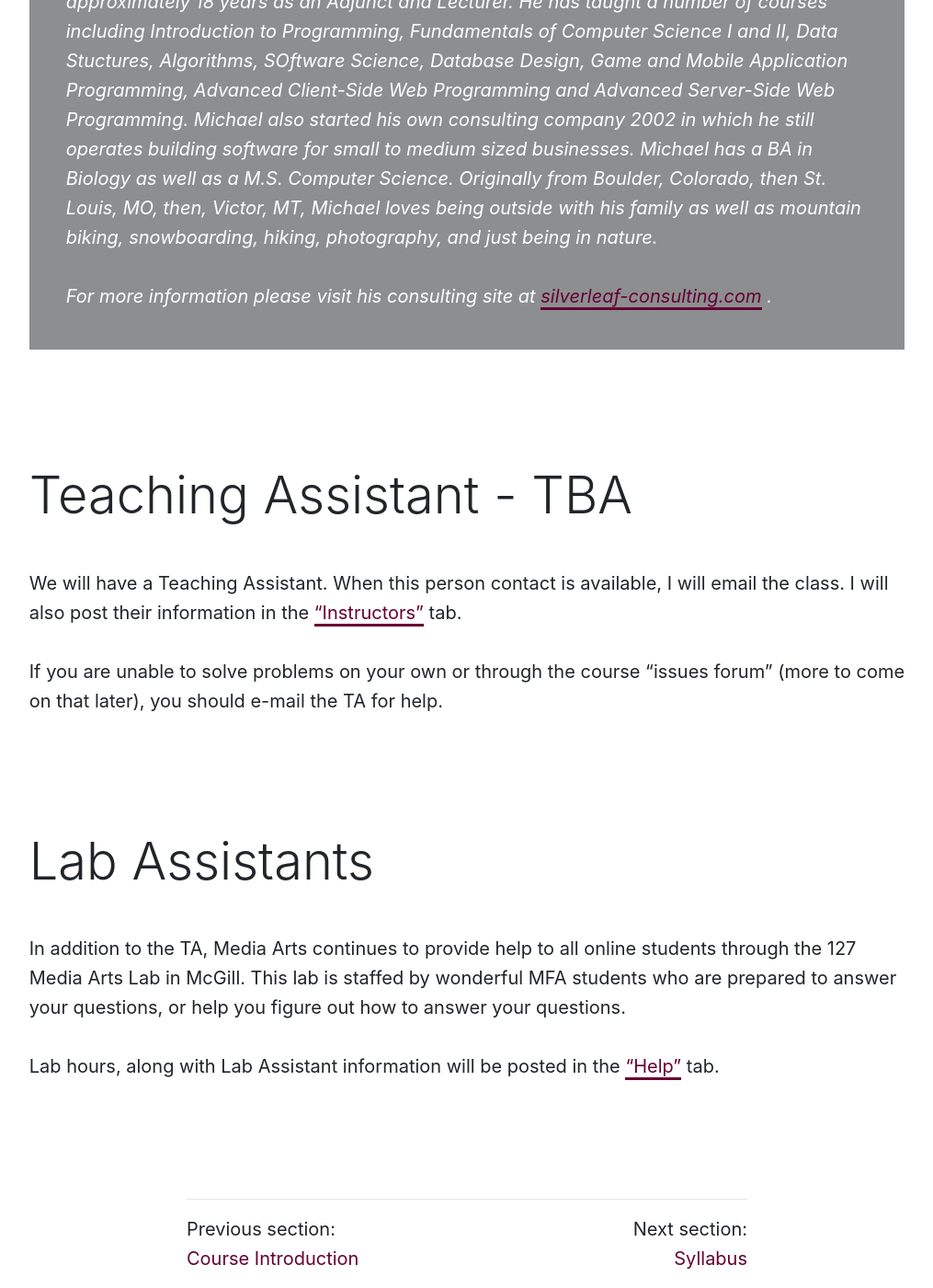
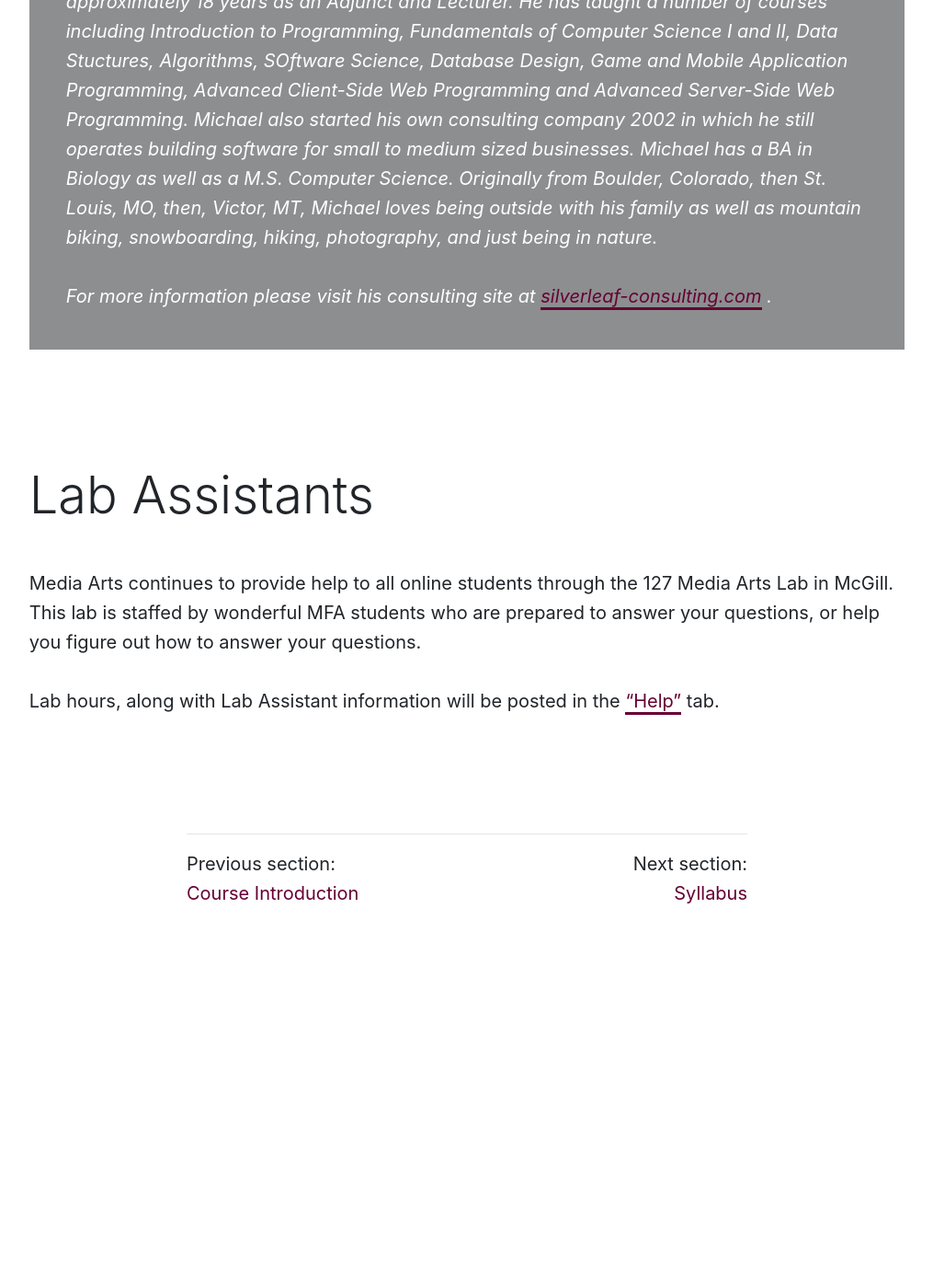
Before and after one commit to Montana-Media-Arts/441-web-tech-Spring2019-course, a Jekyll site: the page built from modules/week-1/_posts/2017-01-03-instructors.md, in a window 1280 px wide and 1400 px high, scrolled down 2258 px. Shown: the whole window at 92% size, without its empty margins (132-1147 px from the left). Built offline with Jekyll 4.4.1, drawn with Linux system fonts in a browser that asks for light colours; nearby versions of some CDN libraries; after the commit the page ends 3261 px from its top, so only the background shows below that.

Commit message:
Update 2017-01-03-instructors.md
updated the main instructors page

```diff
--- a/modules/week-1/_posts/2017-01-03-instructors.md
+++ b/modules/week-1/_posts/2017-01-03-instructors.md
@@ -34,17 +34,17 @@ I would also like to say that I am first and foremost a teacher, so I will work
 > For more information please visit his consulting site at [silverleaf-consulting.com](http://silverleaf-consulting.com) .
 
 
-
+<!--
 ## Teaching Assistant - TBA
 
 We will have a Teaching Assistant. When this person contact is available, I will email the class. I will also post their information in the ["Instructors"]({{site.baseurl}}/instructors/) tab.
 
 If you are unable to solve problems on your own or through the course "issues forum" (more to come on that later), you should e-mail the TA for help.
-
+-->
 <!-- video -->
 
 ## Lab Assistants
 
-In addition to the TA, Media Arts continues to provide help to all online students through the 127 Media Arts Lab in McGill. This lab is staffed by wonderful MFA students who are prepared to answer your questions, or help you figure out how to answer your questions.
+ Media Arts continues to provide help to all online students through the 127 Media Arts Lab in McGill. This lab is staffed by wonderful MFA students who are prepared to answer your questions, or help you figure out how to answer your questions.
 
 Lab hours, along with Lab Assistant information will be posted in the ["Help"]({{site.baseurl}}/help/) tab.
```
